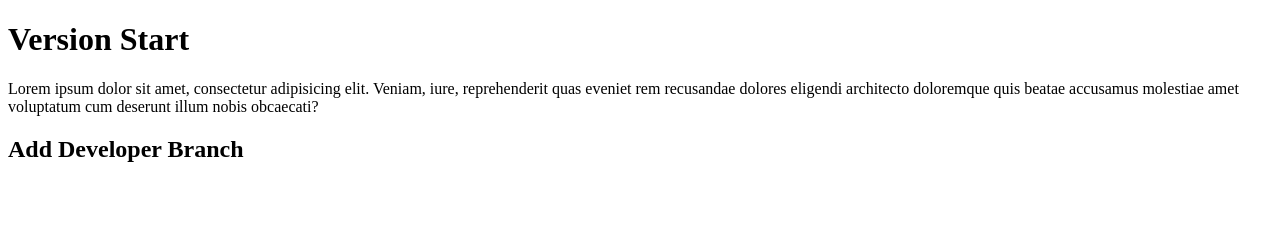
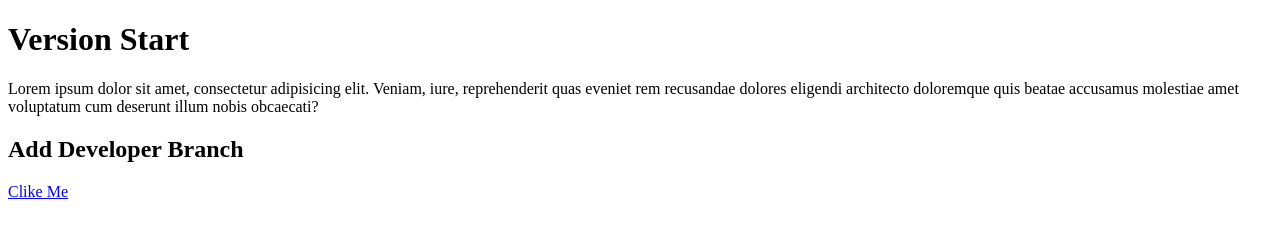
Before and after one commit to nyanlynnhtut/sampler, a plain HTML site: page index.html in a window 1280 px wide. Drawn offline with Linux system fonts and the light colour scheme.

Commit message:
Add clike me

```diff
--- a/index.html
+++ b/index.html
@@ -8,5 +8,6 @@
     <h1>Version Start</h1>
     <span>Lorem ipsum dolor sit amet, consectetur adipisicing elit. Veniam, iure, reprehenderit quas eveniet rem recusandae dolores eligendi architecto doloremque quis beatae accusamus molestiae amet voluptatum cum deserunt illum nobis obcaecati?</span>
     <h2>Add Developer Branch</h2>
+    <a href="#">Clike Me</a>
 </body>
 </html>
```
